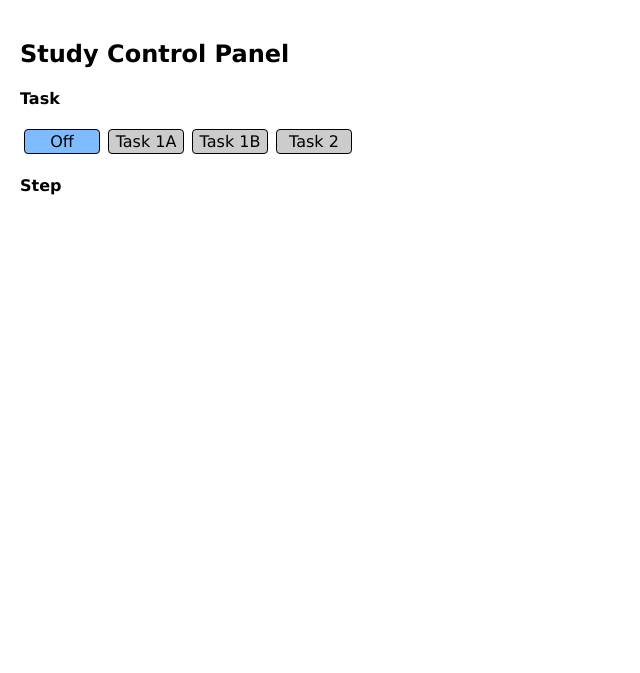
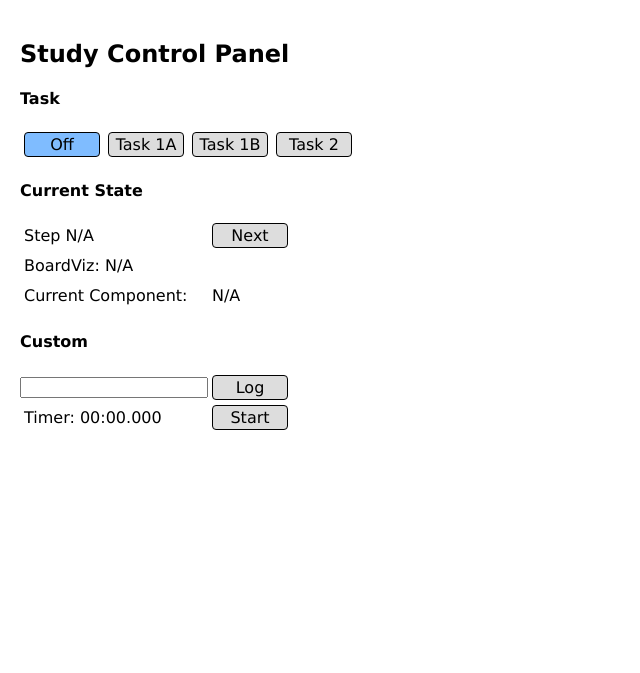
Before and after one commit to ubicomplab/ar-debug-workbench, a Flask app: page /study in a window 1280 px wide. Shown: the top 673 px of the page, without its empty margins (0-640 px from the left). Run offline with Flask 2, Linux system fonts and the light colour scheme.

Commit message:
finished study infrastructure for tasks 1a and 1b (untested)

```diff
--- a/ardw-app/application.py
+++ b/ardw-app/application.py
@@ -399,7 +399,7 @@ def handle_tool_debug(data):
 
 @socketio.on("study-event")
 def handle_study_event(data):
-    global study_state, study_modules
+    global study_state, study_timer, study_modules, compdict
 
     if len(study_modules) == 0:
         logging.error("Received study event, but modules failed to initialize, ignoring")
@@ -419,23 +419,65 @@ def handle_study_event(data):
             np.random.shuffle(shuffled)
             study_state["current_modules"] = shuffled
             study_state["step"] = -1
+            study_state["step_done"] = True
             study_state["boardviz"] = config.getboolean("Study", f"Task{data['task']}WithBoardVizFirst")
 
         socketio.emit("study-event", data)
     elif data["event"] == "step":
         # only permit a step if we're actually doing a study and the participant has finished their step
-        if study_state["active"] and study_state["step-done"]:
+        if study_state["active"] and study_state["step_done"]:
             study_state["step"] += 1
-            if study_state["step"] == 10 and (study_state["task"] == "1A" or study_state["task"] == "1B"):
-                study_state["boardviz"] = not config.getboolean("Study", f"Task{study_state['task']}WithBoardVizFirst")
+            study_state["step_done"] = False
+            study_state["step_start"] = time.time()
+
+            step = study_state["step"]
+            task = study_state["task"]
+
+            if step == 10 and (task == "1A" or task == "1B"):
+                study_state["boardviz"] = not config.getboolean("Study", f"Task{task}WithBoardVizFirst")
             # TODO similar check for Task 2
 
+            refid = study_state["current_modules"][step]
+            ref = compdict[refid]["ref"]
+            boardviz_text = "with" if study_state["boardviz"] else "without"
+            study_log(f"Component {ref} {boardviz_text} BoardViz")
+
             # TODO highlight the next thing
+            highlight_data = {
+                "event": "highlight",
+                "task": task,
+                "refid": refid,
+                "ref": ref,
+                "boardviz": study_state["boardviz"],
+                "step": step
+            }
+            socketio.emit("study-event", highlight_data)
+
+            #socketio.emit("study-event", {"event": "step", "step": step})
     elif data["event"] == "skip":
         # TODO allow facilitator to manually skip a step that the participant fails to complete
         pass
     elif data["event"] == "note":
-        study_log(data["note"])
+        study_log(f"Custom note: {data['note']}")
+    elif data["event"] == "select":
+        if study_state["task"] == "1B" and not study_state["boardviz"]:
+            # this event should only be sent for Task 1B Without BoardViz
+            if "point" in data:
+                study_selection("layout", data=data)
+            else:
+                make_study_select(data["refid"], "schematic click")
+    elif data["event"] == "timer":
+        display_time = 0
+        if data["turn_on"]:
+            study_timer["on"] = True
+            study_timer["start"] = time.time()
+            study_log("Custom timer started")
+        else:
+            study_timer["on"] = False
+            display_time = time.time() - study_timer["start"]
+            study_log(f"Custom timer took {display_time:.3f}s")
+
+        socketio.emit("study-event", {"event": "timer", "on": study_timer["on"], "time": display_time})
 
 
 @socketio.on("debug")
@@ -712,6 +754,23 @@ def make_tool_selection(device, new_selection=None):
                 make_tool_selection(None)
 
 
+def make_study_select(refid, src_text):
+    global study_state
+
+    if study_state["task"] == "2":
+        logging.error("Task 2 NotYetImplemented")
+        return
+
+    runtime = time.time() - study_state["step_start"]
+    if refid == study_state["current_modules"][study_state["step"]]:
+        study_state["step_done"] = True
+        study_log(f"Correct {src_text} after {runtime:.3f}s")
+        socketio.emit("study-event", {"event": "success", "refid": refid})
+    else:
+        study_log(f"Incorrect {src_text} after {runtime:.3f}s")
+        socketio.emit("study-event", {"event": "failure"})
+
+
 # handles a selection event from the client
 def client_selection(data):
     global pcbdata, pinref_to_idx, socketio
@@ -828,6 +887,39 @@ def dmm_selection(probe, tippos, endpos, force_deselect=False):
 
         # TODO display multimeter disambiguation menu
         socketio.emit("tool-selection", {"device": probe, "selection": "multi", "layer": layer, "hits": hits})
+
+
+# handles a study selection event, either from the client layout or optitrack
+def study_selection(name, tippos=None, endpos=None, force_deselect=False, data=None):
+    global study_state, pcbdata, pinref_to_idx
+
+    if name == "layout":
+        # we're from layout, so we have data
+        src_text = "layout click"
+        point = data["point"]
+        layer = data["layer"]
+        pads = data["pads"]
+        tracks = data["tracks"]
+        padding = 0
+    else:
+        # we're from probe, so we have tippos
+        src_text = "probe dwell"
+        point = optitrack_to_layout_coords(tippos)
+        layer = "F"
+        pads = True
+        tracks = False
+        padding = config.getfloat("Optitrack", "PinPadding")
+
+    hits = hitscan(point[0], point[1], pcbdata, pinref_to_idx, layer=layer, render_pads=pads,
+        render_tracks=tracks, padding=padding, types=["comp"])
+
+    refid = None
+    for hit in hits:
+        if hit["val"] == study_state["current_modules"][study_state["step"]]:
+            refid = hit["val"]
+            break
+
+    make_study_select(refid, src_text)
 
 
 # handles a board multimeter selection event
@@ -989,7 +1081,7 @@ def update_boardpos(x, y, r):
 
 
 def listen_udp():
-    global socketio, active_session_is_recording
+    global socketio, active_session_is_recording, study_state
 
     sock = socket.socket(family=socket.AF_INET, type=socket.SOCK_DGRAM)
     sock.setsockopt(socket.SOL_SOCKET, socket.SO_REUSEADDR, 1)
@@ -1043,7 +1135,9 @@ def listen_udp():
         # update_probe_history(probe_history, red_tip, red_end)
         update_probe_history(dmm_probe_history["pos"], red_tip, red_end)
         update_probe_history(dmm_probe_history["neg"], grey_tip, grey_end)
-        if active_session_is_recording:
+        if study_state["active"]:
+            _, _ = check_probe_events("probe", dmm_probe_history["pos"], selection_fn=study_selection)
+        elif active_session_is_recording:
             _, _ = check_probe_events("pos", dmm_probe_history["pos"], selection_fn=dmm_selection)
             _, _ = check_probe_events("neg", dmm_probe_history["neg"], selection_fn=dmm_selection)
         else:
@@ -1164,8 +1258,9 @@ def study_log(msg):
     global study_state
     t = study_state["task"]
     s = study_state["step"]
-    sb = "*" if study_state["step-done"] else ""
-    logging.info(f"Study (Task {t} Step {s}{sb}) {msg}")
+    sb = "*" if study_state["step_done"] else ""
+    tt = f"Task {t} Step {s}{sb}" if study_state["active"] else "Inactive"
+    logging.info(f"Study ({tt}) {msg}")
 
 
 
@@ -1290,8 +1385,13 @@ if __name__ == "__main__":
         "task": None,               # "1A", "1B", or "2"
         "current_modules": None,    # if active, is the shuffled list of modules
         "step": 0,                  # current index in current_modules (can be -1)
-        "step-done": False,         # iff False, participant has not yet completed this step
+        "step_done": False,         # iff False, participant has not yet completed this step
+        "step_start": 0,            # time.time() at the start of this step
         "boardviz": True            # iff True, BoardViz is on for this step
+    }
+    study_timer = {
+        "on": False,
+        "start": 0
     }
     study_modules = config.get("Study", "ComponentList").split(",")
     try:
--- a/ardw-app/static/study.js
+++ b/ardw-app/static/study.js
@@ -1,32 +1,109 @@
 var socket = io();
 
-selected_task = "1a";
-
-task_buttons = {
+var task_buttons = {
     "off": document.getElementById("task-off"),
-    "1a": document.getElementById("task-1a"),
-    "1b": document.getElementById("task-1b"),
+    "1A": document.getElementById("task-1a"),
+    "1B": document.getElementById("task-1b"),
     "2": document.getElementById("task-2"),
 }
 
 task_buttons["off"].addEventListener("click", () => {
     socket.emit("study-event", {"event": "task", "task": "off"})
 })
-task_buttons["1a"].addEventListener("click", () => {
-    socket.emit("study-event", {"event": "task", "task": "1a"})
+task_buttons["1A"].addEventListener("click", () => {
+    socket.emit("study-event", {"event": "task", "task": "1A"})
 })
-task_buttons["1b"].addEventListener("click", () => {
-    socket.emit("study-event", {"event": "task", "task": "1b"})
+task_buttons["1B"].addEventListener("click", () => {
+    socket.emit("study-event", {"event": "task", "task": "1B"})
 })
 task_buttons["2"].addEventListener("click", () => {
     socket.emit("study-event", {"event": "task", "task": "2"})
 })
 
+var next_button = document.getElementById("next");
+next_button.addEventListener("click", () => {
+    socket.emit("study-event", {"event": "step"})
+})
+
+var step_text = document.getElementById("step");
+var status_text = document.getElementById("status");
+var boardviz_text = document.getElementById("boardviz");
+var comp_text = document.getElementById("comp");
+
+var custom_input = document.getElementById("custom-input");
+var custom_submit = document.getElementById("custom-btn");
+custom_submit.addEventListener("click", () => {
+    socket.emit("study-event", {"event": "note", "note": custom_input.value});
+    custom_input.value = "";
+})
+
+
+var timer_text = document.getElementById("timer-text");
+var timer_btn = document.getElementById("timer-btn");
+
+const TIMER_HZ = 20;
+var timer_on = false;
+var timer_task = null;
+var timer_val = 0;
+timer_btn.addEventListener("click", () => {
+    socket.emit("study-event", {"event": "timer", "turn_on": !timer_on})
+})
+
+
+function displaySeconds(time, decimal=3) {
+    var mins = Math.floor(time / 60);
+    var secs = time % 60;
+    if (mins < 10) mins = "0" + mins;
+    if (secs < 10) secs = "0" + secs.toFixed(decimal);
+    else secs = secs.toFixed(decimal);
+    return `${mins}:${secs}`;
+}
+
 socket.on("study-event", (data) => {
-    if (data.event == "task") {
-        for (task in task_buttons) {
-            task_buttons[task].classList.remove("selected");
-        }
-        task_buttons[data.task].classList.add("selected");
+    // console.log(data)
+    switch (data.event) {
+        case "task":
+            for (task in task_buttons) {
+                task_buttons[task].classList.remove("selected");
+            }
+            task_buttons[data.task].classList.add("selected");
+            if (data.task == "off") {
+                step_text.innerText = "Step N/A";
+                status_text.innerText = "";
+            } else {
+                step_text.innerText = `Ready to Start`;
+                status_text.innerText = "";
+            }
+            break;
+        case "highlight":
+            step_text.innerText = `Step ${data.step + 1}`;
+            status_text.innerText = "In-Progress";
+            boardviz_text.innerText = data.boardviz ? "On" : "Off";
+            comp_text.innerText = data.ref;
+            break;
+        case "success":
+            status_text.innerText = "Complete";
+            break;
+        case "timer":
+            timer_on = data.on;
+            if (data.on) {
+                timer_btn.innerText = "Stop";
+                timer_val = 0;
+                if (timer_task === null) {
+                    timer_task = window.setInterval(() => {
+                        timer_val += 1 / TIMER_HZ;
+                        timer_text.innerText = displaySeconds(timer_val);
+                    }, 1000 / TIMER_HZ)
+                }
+            } else {
+                timer_btn.innerText = "Start";
+                clearInterval(timer_task);
+                timer_task = null;
+                timer_text.innerText = displaySeconds(data.time);
+            }
+            break;
+        default:
+            console.log(data);
+            break;
     }
 })
--- a/ardw-app/static/style.css
+++ b/ardw-app/static/style.css
@@ -664,15 +664,32 @@ div.canvas-container>canvas {
 .study-buttons {
     display: flex;
     text-align: center;
+    align-items: center;
+    height: 30px;
 }
 .study-buttons > .button {
     border: 1px solid #000;
-    background-color: #ccc;
+    background-color: #ddd;
     border-radius: 4px;
     margin: 0 4px;
     width: 70px;
     cursor: pointer;
 }
+.study-buttons > .button:hover {
+    background-color: #ccc
+}
 .study-buttons > .button.selected {
     background-color: rgba(0, 123, 255, 0.5);
 }
+.study-buttons > .button.selected:hover {
+    background-color: rgba(0, 123, 255, 0.5);
+    /* background-color: rgba(0, 123, 255, 0.7); */
+}
+.study-buttons > .text {
+    width: 180px;
+    margin: 0 4px;
+    text-align: left;
+}
+.study-buttons > input[type="text"] {
+    width: 180px;
+}
--- a/ardw-app/templates/study.html
+++ b/ardw-app/templates/study.html
@@ -18,10 +18,29 @@
         <div id="task-2" class="button">Task 2</div>
     </div>
 
-    <h4>Step</h4>
+    <h4>Current State</h4>
     <div class="study-buttons">
+        <div id="step" class="text">Step N/A<span id="status"></span></div>
+        <div id="next" class="button">Next</div>
+    </div>
+    <div class="study-buttons">
+        <div class="text">BoardViz: <span id="boardviz">N/A</span></div>
+    </div>
+    <div class="study-buttons">
+        <div class="text">Current Component:&nbsp;</div>
+        <div id="comp" class="text">N/A</div>
+    </div>
 
+    <h4>Custom</h4>
+    <div class="study-buttons">
+        <input type="text" id="custom-input"/>
+        <div id="custom-btn" class="button">Log</div>
     </div>
+    <div class="study-buttons">
+        <div class="text">Timer: <span id="timer-text">00:00.000</span></div>
+        <div id="timer-btn" class="button">Start</div>
+    </div>
+
     <script src="{{socketiojs}}"></script>
     <script src="{{js}}"></script>
 </body>
```
Also changed, not shown: ardw-app/static/main.js (+31 -3 lines), ardw-app/static/projector.js (+19 -0 lines), ardw-app/static/selection.js (+32 -3 lines).
